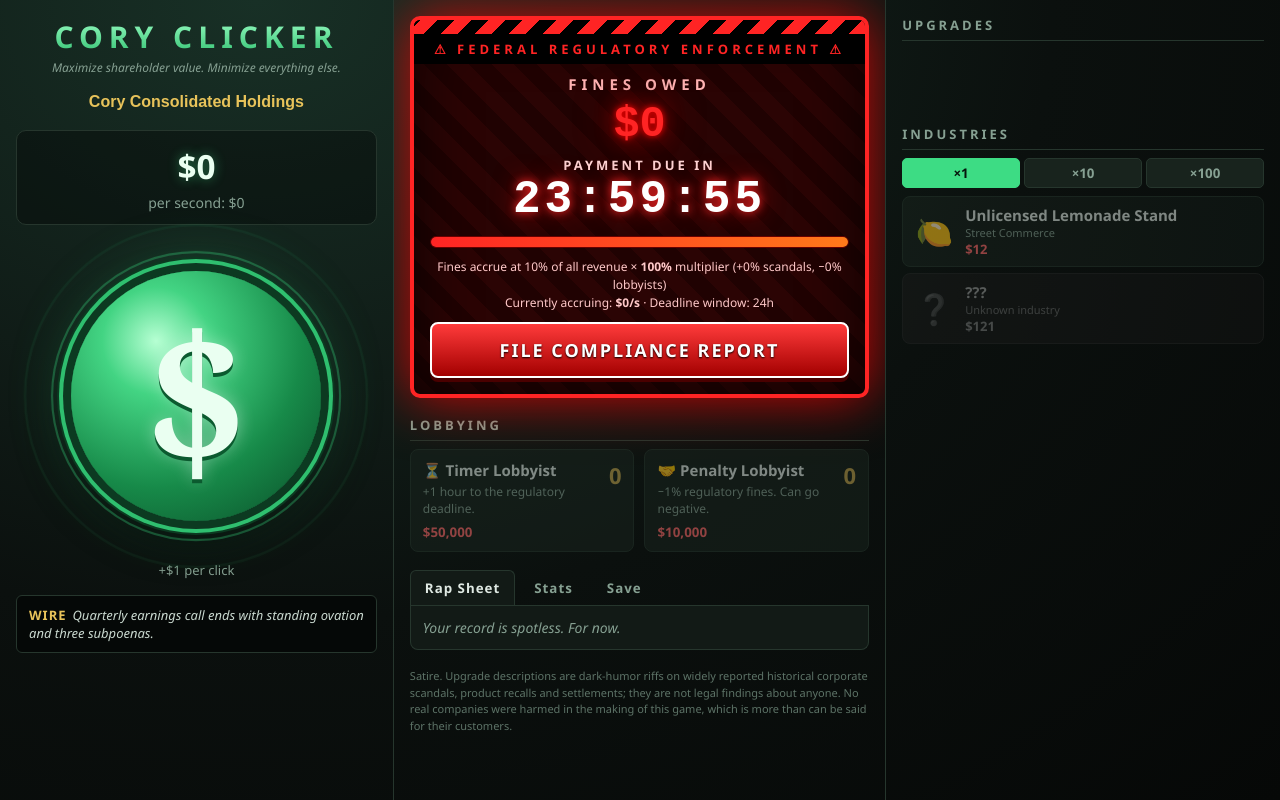
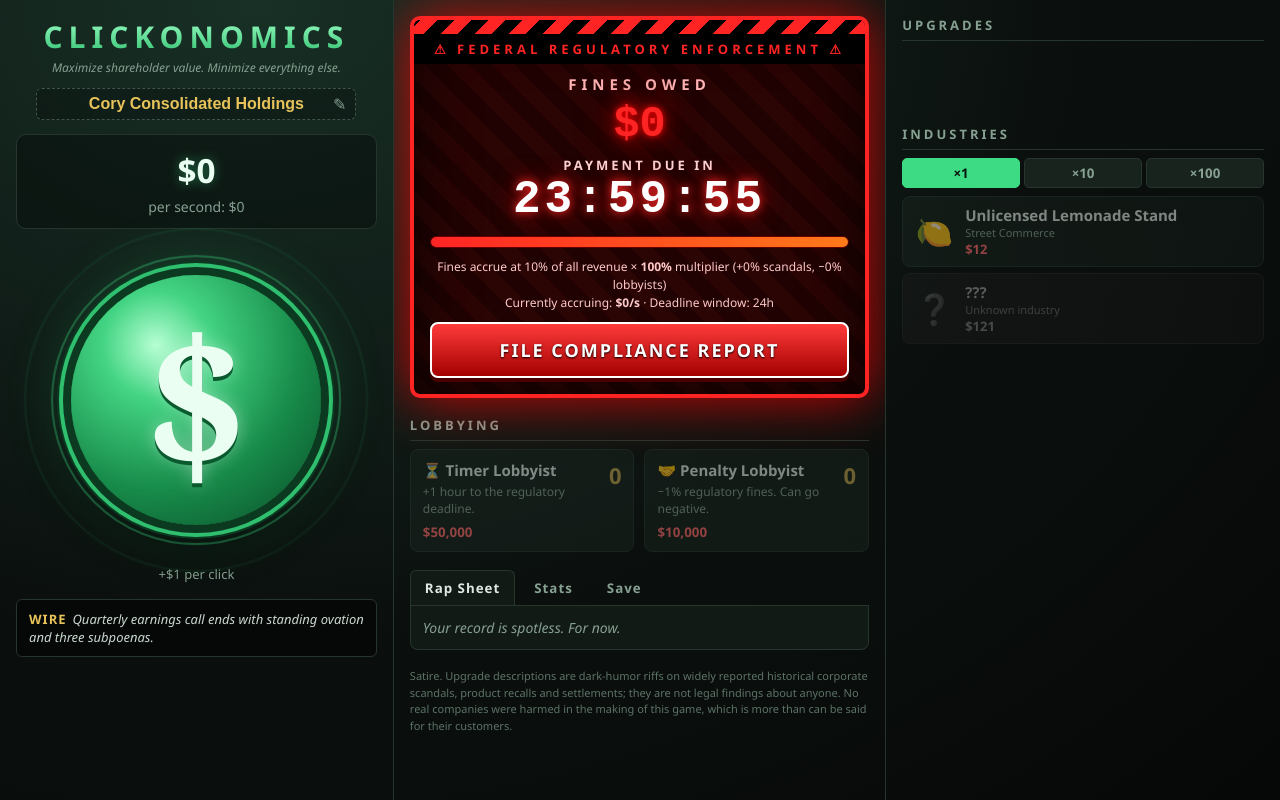
Before and after one commit to twichy1983/cory-clicker, a plain HTML site: page index.html in a window 1280 px wide. Drawn offline with Linux system fonts and the light colour scheme.

Commit message:
Rename game to Clickonomics and make company name editable
Show a visible border and pencil button on the company name, confirm
with Enter, cancel with Escape, and save the rename immediately.
Update the heading, page title and tab title to Clickonomics.

Co-Authored-By: Claude Opus 5.5 <noreply@anthropic.com>

```diff
--- a/index.html
+++ b/index.html
@@ -3,7 +3,7 @@
 <head>
 <meta charset="UTF-8">
 <meta name="viewport" content="width=device-width, initial-scale=1">
-<title>Cory Clicker</title>
+<title>Clickonomics</title>
 <style>
 :root{
   --bg:#0b100e; --panel:#121a16; --panel2:#18231d; --line:#26362d;
@@ -29,9 +29,13 @@ h2{font-size:13px;letter-spacing:3px;text-transform:uppercase;color:var(--muted)
 .brand h1{margin:0;font-size:30px;letter-spacing:6px;font-weight:900;
   background:linear-gradient(180deg,#9dffc6,#2fbf6f);-webkit-background-clip:text;background-clip:text;color:transparent}
 .brand .tag{font-size:12px;color:var(--muted);font-style:italic;margin-top:2px}
-#companyName{display:block;margin:12px auto 0;width:100%;max-width:320px;text-align:center;background:transparent;border:1px dashed transparent;
-  color:var(--gold);font-size:16px;font-weight:700;padding:4px;border-radius:4px}
-#companyName:hover,#companyName:focus{border-color:var(--line);outline:none}
+.nameRow{position:relative;max-width:320px;margin:12px auto 0}
+#companyName{display:block;width:100%;text-align:center;background:rgba(0,0,0,.25);border:1px dashed #3d5547;
+  color:var(--gold);font-size:16px;font-weight:700;padding:6px 30px;border-radius:6px;cursor:text;user-select:text;-webkit-user-select:text}
+#companyName:hover{border-color:var(--gold)}
+#companyName:focus{border-style:solid;border-color:var(--gold);background:rgba(0,0,0,.5);outline:none;box-shadow:0 0 0 3px rgba(232,195,90,.15)}
+#editName{position:absolute;right:4px;top:50%;transform:translateY(-50%);background:none;border:none;color:var(--muted);font-size:16px;padding:4px 6px;border-radius:4px}
+#editName:hover{color:var(--gold)}
 .bank{text-align:center;margin:14px 0 6px;background:rgba(0,0,0,.35);border:1px solid var(--line);border-radius:10px;padding:12px}
 #dollars{font-size:clamp(24px,2.6vw,36px);font-weight:900;color:#eafff1;text-shadow:0 0 12px rgba(61,220,132,.45);word-break:break-word}
 #cps{font-size:14px;color:var(--muted);margin-top:4px}
@@ -179,10 +183,13 @@ footer{font-size:11px;color:#5d7367;margin-top:18px;line-height:1.5}
   <!-- LEFT -->
   <div class="col" id="left">
     <div class="brand">
-      <h1>CORY CLICKER</h1>
+      <h1>CLICKONOMICS</h1>
       <div class="tag">Maximize shareholder value. Minimize everything else.</div>
     </div>
-    <input id="companyName" maxlength="40" spellcheck="false" title="Click to rename your company">
+    <div class="nameRow">
+      <input id="companyName" maxlength="40" spellcheck="false" autocomplete="off" title="Click to rename your company" aria-label="Company name">
+      <button id="editName" title="Rename your company" aria-label="Rename your company">✎</button>
+    </div>
     <div class="bank">
       <div id="dollars">$0</div>
       <div id="cps">per second: $0</div>
@@ -688,7 +695,7 @@ function render(){
     pay.textContent = rebate ? `COLLECT ${money(-S.fines)} REBATE` : "FILE COMPLIANCE REPORT";
   }
   document.body.classList.toggle("danger", !rebate && S.fines > 0 && left < HOUR);
-  document.title = (!rebate && S.fines > 0 && left < HOUR) ? `⚠ ${fmtTime(left)} FINES DUE ⚠` : `${money(S.dollars)} · Cory Clicker`;
+  document.title = (!rebate && S.fines > 0 && left < HOUR) ? `⚠ ${fmtTime(left)} FINES DUE ⚠` : `${money(S.dollars)} · Clickonomics`;
 
   // Lobbyists
   const tc = timerLobbyCost(), pc = penaltyLobbyCost();
@@ -937,6 +944,14 @@ $("exportBtn").addEventListener("click", exportSave);
 $("importBtn").addEventListener("click", importSave);
 $("resetBtn").addEventListener("click", hardReset);
 $("companyName").addEventListener("input", e => { S.company = e.target.value.trim() || "Unnamed Holdings"; });
+$("companyName").addEventListener("keydown", e => {
+  if (e.key === "Enter") e.target.blur();
+  if (e.key === "Escape") { S.company = nameBeforeEdit; e.target.value = S.company; e.target.blur(); }
+});
+let nameBeforeEdit = "";
+$("companyName").addEventListener("focus", () => { nameBeforeEdit = S.company; });
+$("companyName").addEventListener("change", e => { e.target.value = S.company; save(); toast(`Company renamed to ${S.company}.`); });
+$("editName").addEventListener("click", () => { const i = $("companyName"); i.focus(); i.select(); });
 document.querySelectorAll(".buyAmt button").forEach(b => b.addEventListener("click", () => {
   document.querySelectorAll(".buyAmt button").forEach(x => x.classList.toggle("on", x === b));
   buyAmt = +b.dataset.amt; render(); refreshTip();
```
